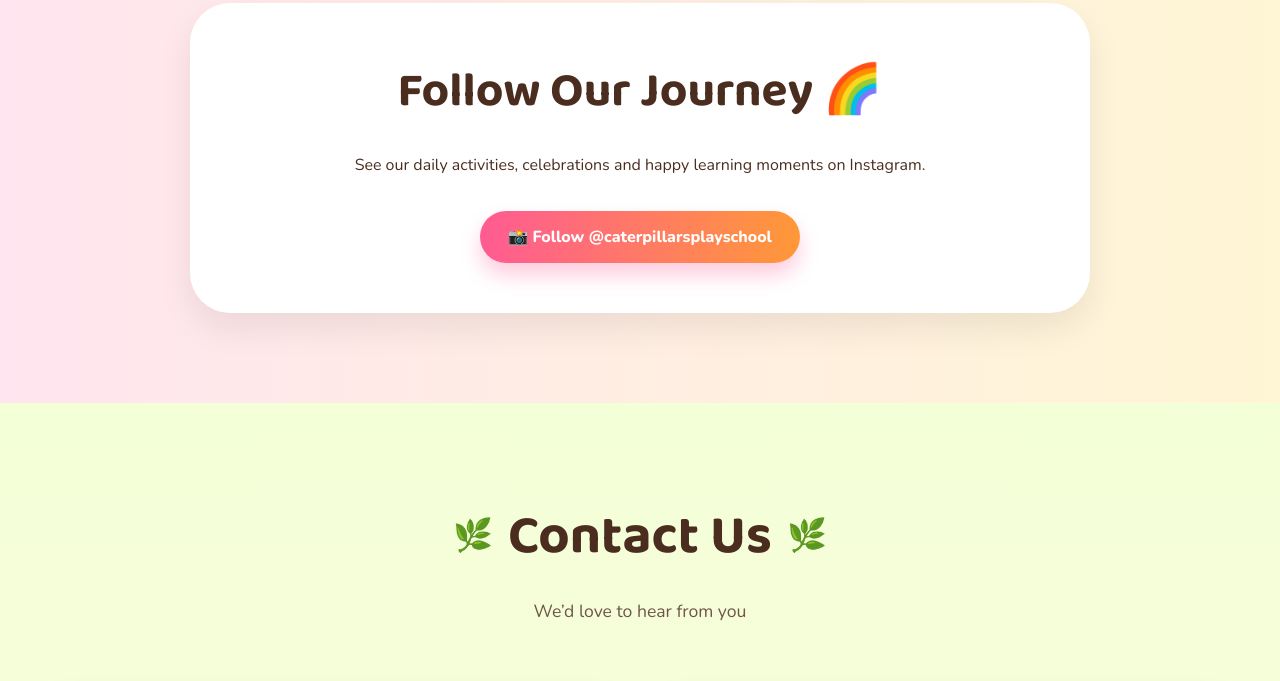
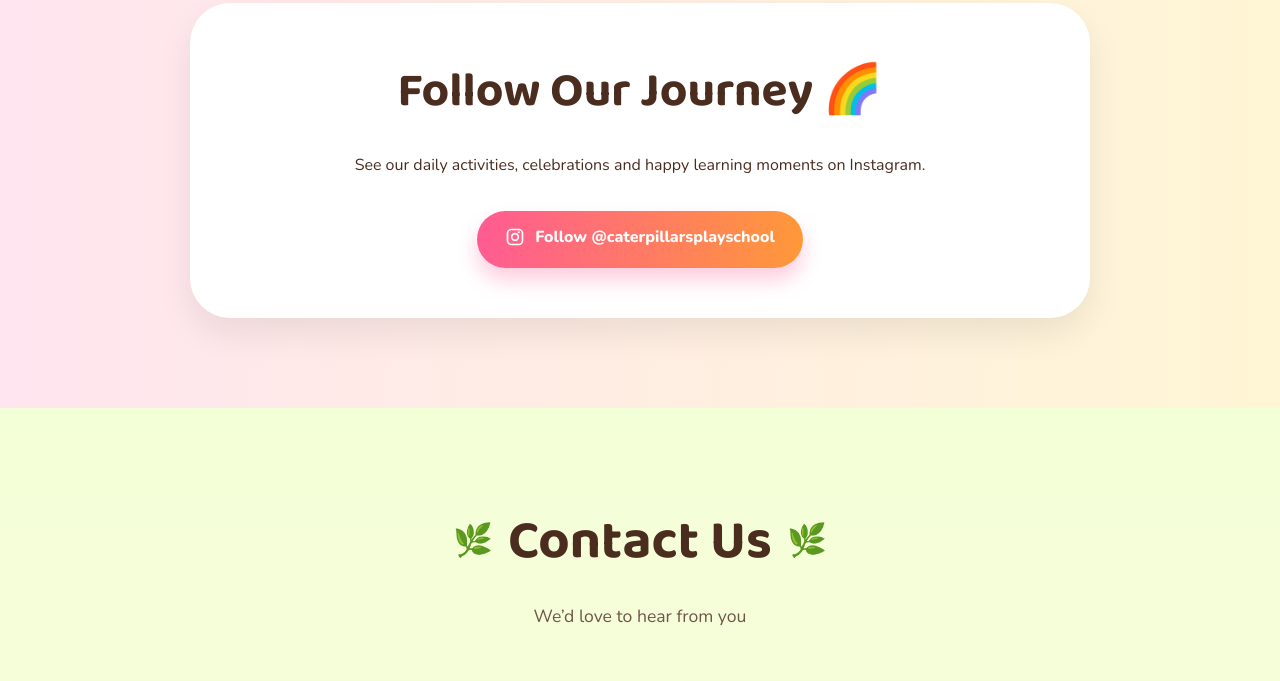
Before and after one commit to Armaan-1993/caterpillars-playschool, a plain HTML site: page index.html in a window 1280 px wide. Shown: the part 5131-5812 px from the top of the page. Drawn offline with nearby package versions, Linux system fonts and the light colour scheme.

Commit message:
Added insta icon and removed unecessary emojis

```diff
--- a/index.html
+++ b/index.html
@@ -401,14 +401,28 @@
             See our daily activities, celebrations and happy learning moments on
             Instagram.
           </p>
-
           <a
             href="https://instagram.com/caterpillarsplayschool"
             target="_blank"
             class="btn btn-primary"
             rel="noopener noreferrer"
           >
-            📸 Follow @caterpillarsplayschool
+            <span class="insta-btn-content">
+              <svg
+                xmlns="http://www.w3.org/2000/svg"
+                width="20"
+                height="20"
+                viewBox="0 0 24 24"
+                fill="currentColor"
+                aria-hidden="true"
+              >
+                <path
+                  d="M7.75 2C4.574 2 2 4.574 2 7.75v8.5C2 19.426 4.574 22 7.75 22h8.5C19.426 22 22 19.426 22 16.25v-8.5C22 4.574 19.426 2 16.25 2h-8.5zm0 2h8.5A3.75 3.75 0 0120 7.75v8.5A3.75 3.75 0 0116.25 20h-8.5A3.75 3.75 0 014 16.25v-8.5A3.75 3.75 0 017.75 4zm8.75 1a1.25 1.25 0 100 2.5 1.25 1.25 0 000-2.5zM12 7a5 5 0 100 10 5 5 0 000-10zm0 2a3 3 0 110 6 3 3 0 010-6z"
+                />
+              </svg>
+
+              <span>Follow @caterpillarsplayschool</span>
+            </span>
           </a>
         </div>
       </div>
@@ -493,7 +507,7 @@
     <!-- ================= FOOTER ================= -->
 
     <footer>
-      © 2026 Caterpillars Playschool & Daycare 🌈 <br />
+      © 2026 Caterpillars Playschool & Daycare <br />
       Play • Learn • Grow
     </footer>
 
--- a/style.css
+++ b/style.css
@@ -1149,7 +1149,11 @@
 
   line-height: 1.9;
 }
-
+.insta-btn-content {
+  display: inline-flex;
+  align-items: center;
+  gap: 10px;
+}
 /* =========================================
    CONTACT
 ========================================= */
@@ -1221,8 +1225,6 @@
 /* Decorative flower */
 
 .contact-map::before {
-  content: "🌸";
-
   position: absolute;
 
   top: 12px;
```
